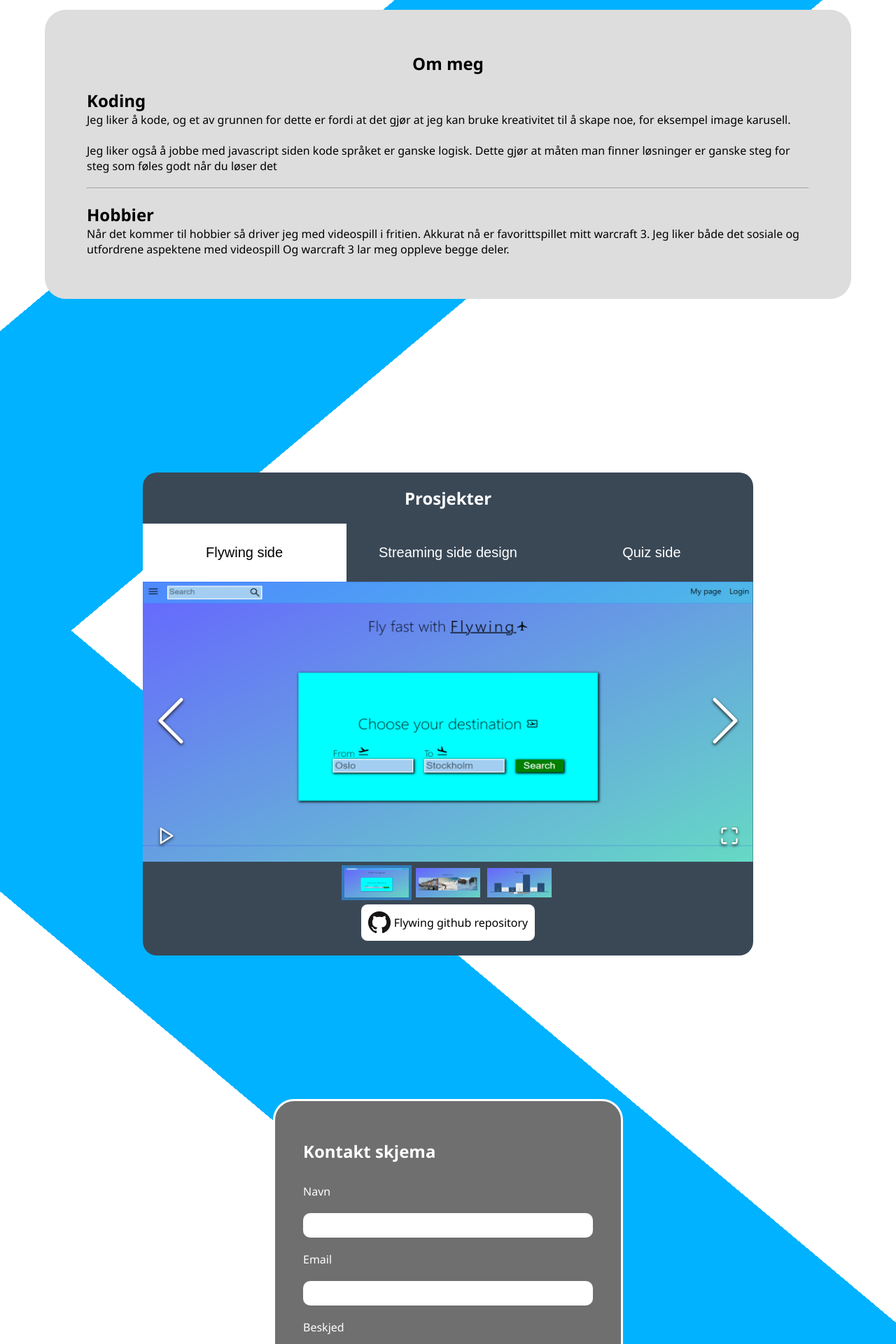
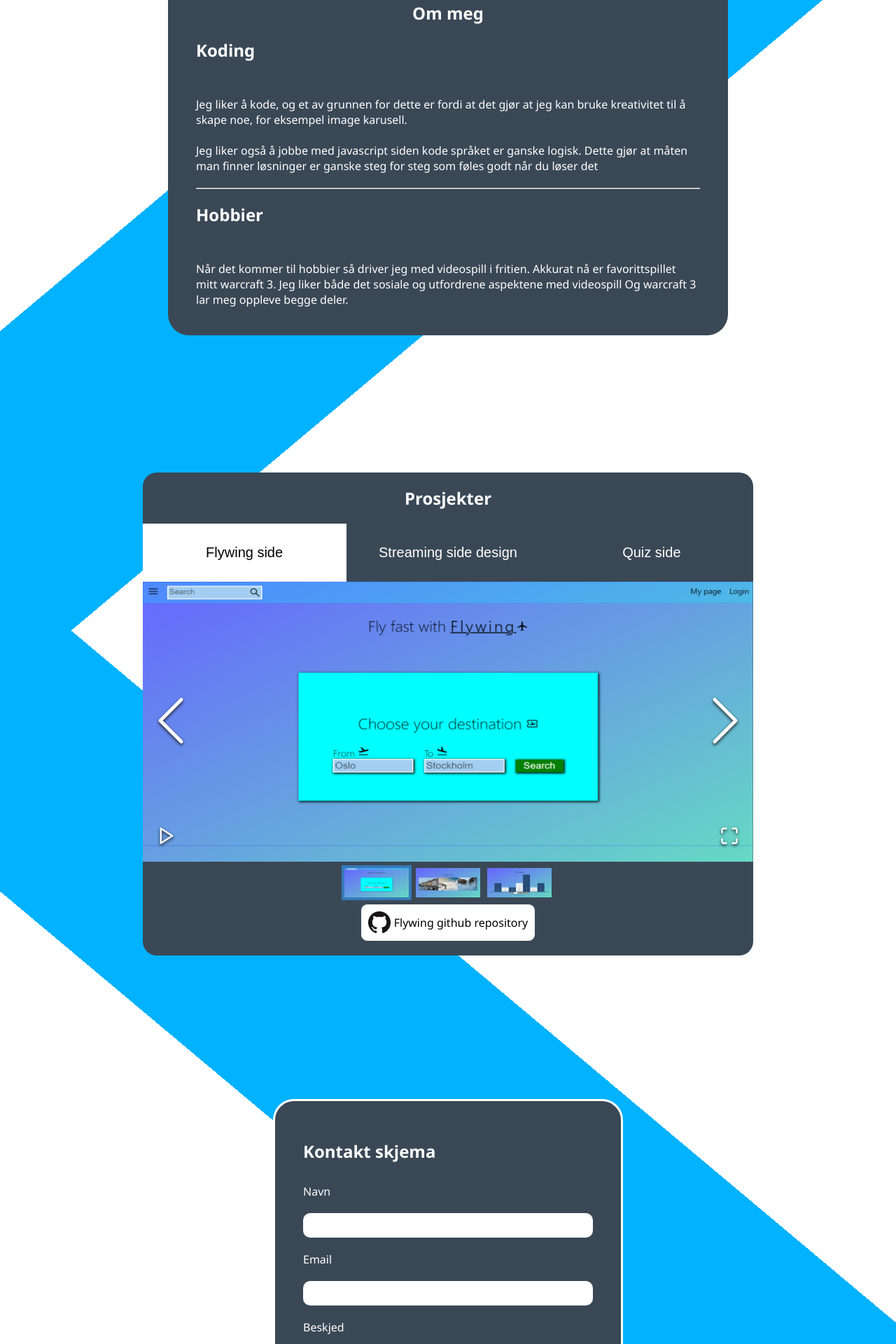
Before and after one commit to Erlandino/portfolio, a React (Create React App) app: page / in a window 1280 px wide. Shown: the part 980-2900 px from the top of the page at 70% size. Built offline with nearby package versions, Linux system fonts and the light colour scheme; the HTML template or start-up script is replaced by a standard one.

Commit message:
Changed background color for container, and made it more consistent

```diff
--- a/src/index.css
+++ b/src/index.css
@@ -49,17 +49,22 @@ body {
 }
 
 .aboutMe__container {
-  background-color: #dddddd;
+  background-color: #3a4856;
+  color: white;
   border-radius: 30px;
-  width: 90%;
-  padding: 60px;
+  max-width: 800px;
+  padding: 40px;
 }
 .aboutMe__container__title {
   text-align: center;
   margin-bottom: 20px;
+  color: ;
 }
 .aboutMe__container__lineBreak {
   margin: 20px 0;
+}
+.aboutMe__container__article__title {
+  margin-bottom: 50px;
 }
 /* About me page end */
 
@@ -149,7 +154,7 @@ body {
 .contact__form {
   display: flex;
   flex-direction: column;
-  background-color: #6f6f6f;
+  background-color: #3a4856;
   padding: 40px;
   border-radius: 30px;
   color: white;
```
